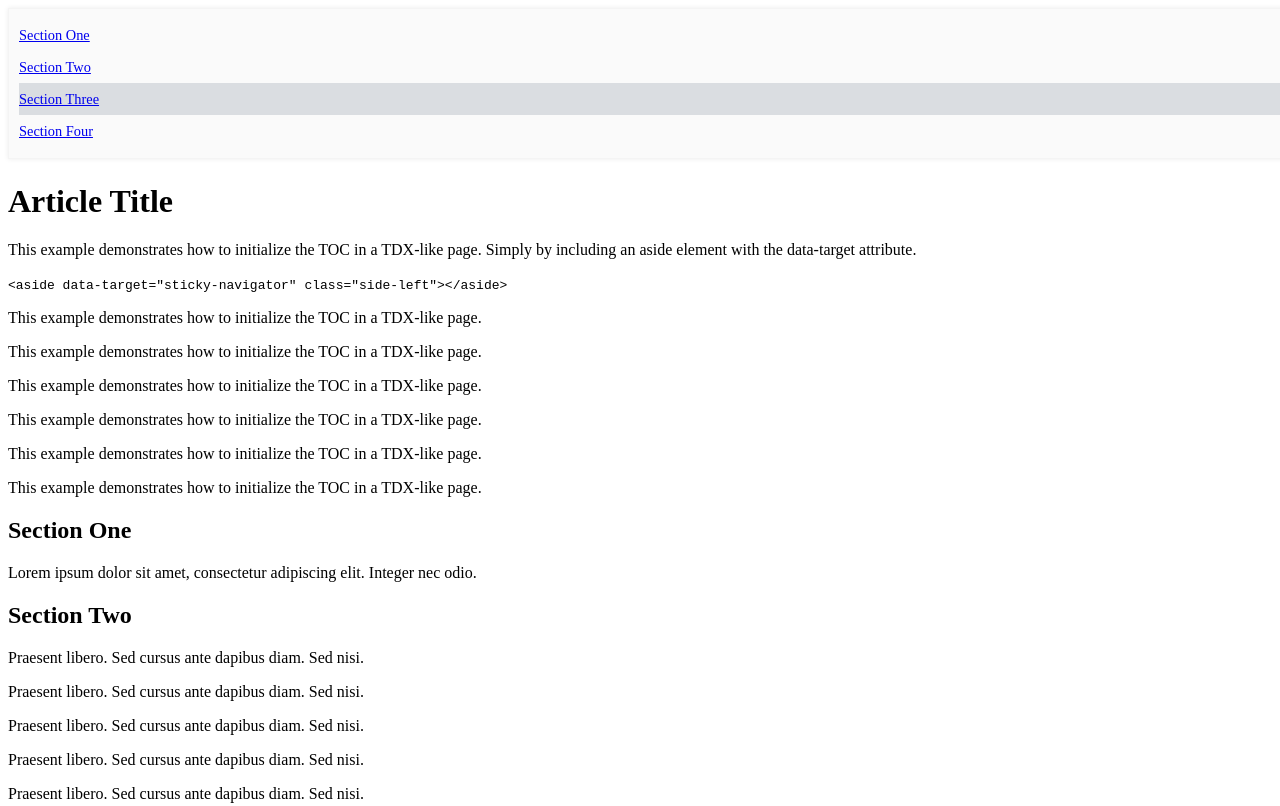
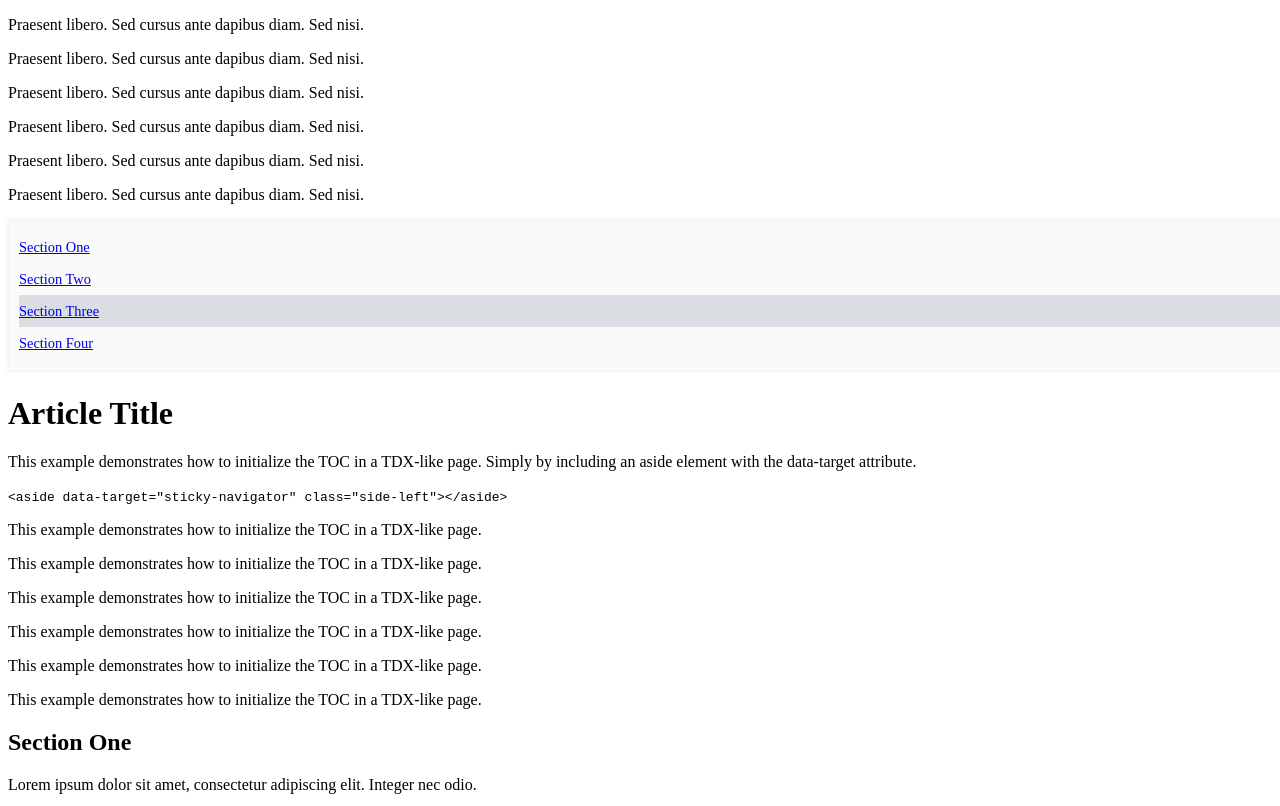
Before and after one commit to SystemOffice/web-scripts, a plain HTML site: page projects/tdx-scripts/tdx-toc-example.html in a window 1280 px wide. Shown: the top 806 px of the page. Drawn offline with Linux system fonts and the light colour scheme.

Commit message:
release: tdx-scripts v0.3.4

```diff
--- a/projects/tdx-scripts/tdx-toc-example.html
+++ b/projects/tdx-scripts/tdx-toc-example.html
@@ -8,7 +8,13 @@
   <link rel="stylesheet" href="tdx-toc.css">
 </head>
 <body>
-  <aside data-target="sticky-navigator" class="side-left"></aside>
+    <p>Praesent libero. Sed cursus ante dapibus diam. Sed nisi.</p>
+    <p>Praesent libero. Sed cursus ante dapibus diam. Sed nisi.</p>
+    <p>Praesent libero. Sed cursus ante dapibus diam. Sed nisi.</p>
+    <p>Praesent libero. Sed cursus ante dapibus diam. Sed nisi.</p>
+    <p>Praesent libero. Sed cursus ante dapibus diam. Sed nisi.</p>
+    <p>Praesent libero. Sed cursus ante dapibus diam. Sed nisi.</p>
+    <aside data-target="sticky-navigator" class="side-left"></aside>
   <main id="ctl00_ctl00_cpContent_cpContent_divBody">
     <h1>Article Title</h1>
     <p>This example demonstrates how to initialize the TOC in a TDX-like page. Simply by including an aside element with the data-target attribute. </p>
--- a/projects/tdx-scripts/tdx-toc.js
+++ b/projects/tdx-scripts/tdx-toc.js
@@ -52,14 +52,6 @@
         return document;
     }
 
-    function scrollToHeading(heading, adjustment) {
-        if (!heading) {
-            return;
-        }
-        heading.style.scrollMarginTop = (adjustment || 0) + 'px';
-        // var top = heading.getBoundingClientRect().top + window.scrollY - (adjustment || 0) - 10;
-        // window.scrollTo({ top: Math.max(top, 0), behavior: 'smooth' });
-    }
 
     function findActiveIndex(headings, adjustment) {
         var scrollPosition = window.scrollY + (adjustment || 0) + 20;
@@ -168,14 +160,19 @@
             settings.adjustment += instance.container.offsetHeight;
         }
 
+        const relativeTop = instance.container.getBoundingClientRect().top;
+        instance.container.style.top = relativeTop + "px";
+
         // Create the style element
         const styleTag = document.createElement("style");
+
+        const scrollMarginTopValue = settings.adjustment + relativeTop;
 
         // Add your CSS rules using a template literal
         // adjust for the height of the TOC so that the headings are not hidden behind it when scrolled to
         styleTag.textContent = `
                 ${settings.targetselector} {
-                    scroll-margin-top: ${settings.adjustment}px;
+                    scroll-margin-top: ${scrollMarginTopValue}px;
                 }
         `;
 
```
